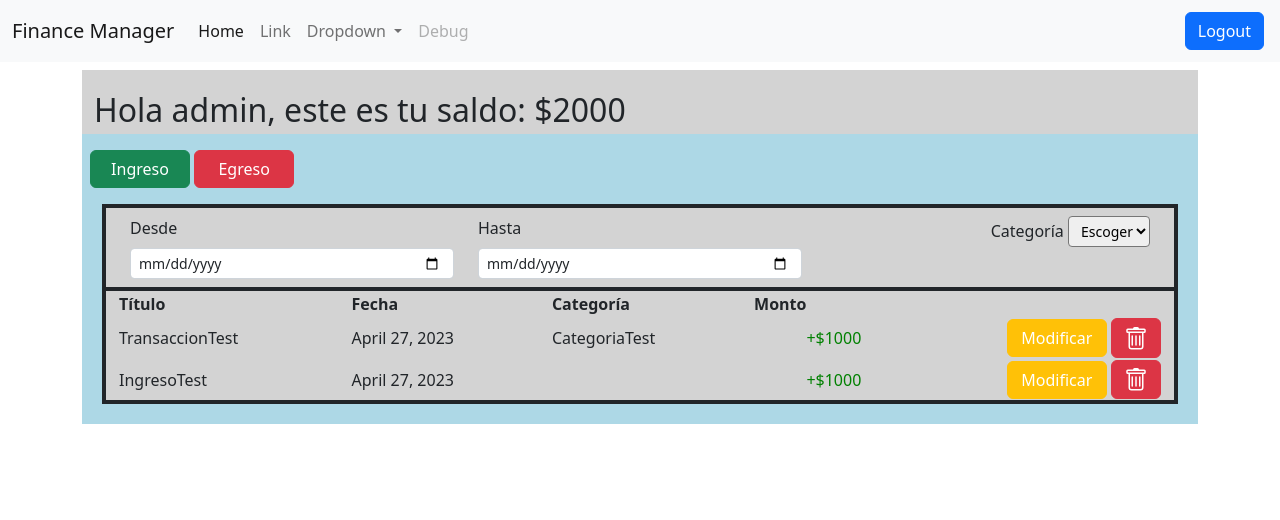
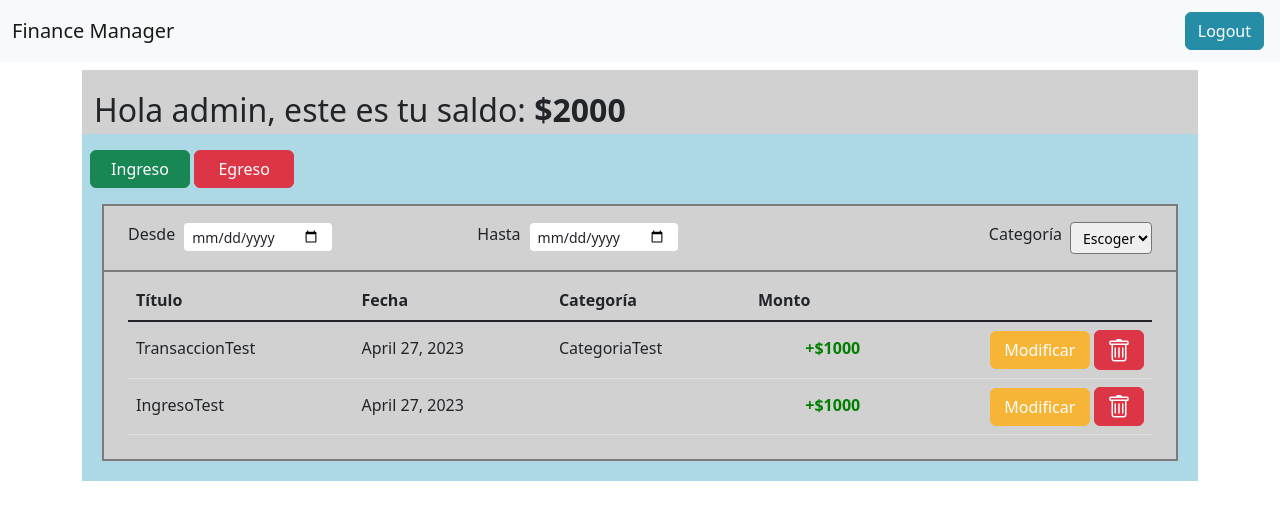
Before and after one commit to DCC-CC4401/2023-1-Grupo-27, a Django app: page /mainApp/ in a window 1280 px wide. Shown: the top 520 px of the page. Run offline with Django 4.2, Linux system fonts and the light colour scheme; a user stored in the database is signed in; data comes from the database, SQL or seed files in the repository.

Commit message:
style: Changes in color, buttons, add table, etc.
This line is only a test.

```diff
--- a/FinanceManager/mainApp/static/styles/main.css
+++ b/FinanceManager/mainApp/static/styles/main.css
@@ -6,3 +6,62 @@
 .customButtonWidth{
     width: 100px !important;
 }
+
+.modificar-btn{
+    background-color: #F7B538 !important;
+    border-color: #F7B538 !important;
+}
+
+.modificar-btn:hover{
+    background-color: #f9c86a !important;
+    border-color: #f9c86a !important;
+}
+
+.btn-primary{
+    background-color: #258EA6 !important;
+    border-color: #258EA6 !important;
+}
+
+.btn-primary:hover{
+    background-color: #4abcd7 !important;
+    border-color: #4abcd7 !important;
+}
+
+.border-dark{
+    margin: auto;
+    border-color: #7c7c7c !important;
+}
+
+.main_background{
+    background-color: #d1d1d1 !important;
+}
+
+.user_saldo{
+    margin: auto; font-size: xx-large;
+}
+
+.main_container2{
+    margin-left: 20px; margin-right: 20px; margin-bottom: 20px;
+}
+
+.red_text{
+    color:red !important;
+}
+
+.green_text{
+    color: green !important;
+}
+
+.white_text{
+    color: white !important;
+}
+
+#desde{
+    width:150px;
+    height: 30px;
+}
+
+#hasta{
+    width:150px;
+    height: 30px;
+}
--- a/FinanceManager/mainApp/templates/index.html
+++ b/FinanceManager/mainApp/templates/index.html
@@ -13,35 +13,13 @@
     <body>
         <nav class="navbar navbar-expand-lg navbar-light bg-light">
             <div class="container-fluid">
-                <a class="navbar-brand" href="{% url 'index' %}">Finance Manager</a>
-
+                <a class="navbar-brand" href="{% url 'index' %}">Finance Manager
+                </a>
                 <button class="navbar-toggler" type="button" data-bs-toggle="collapse" data-bs-target="#navbarSupportedContent" aria-controls="navbarSupportedContent" aria-expanded="false" aria-label="Toggle navigation">
                     <span class="navbar-toggler-icon"></span>
                 </button>
 
-                <div class="collapse navbar-collapse" id="navbarSupportedContent">
-                    <ul class="navbar-nav me-auto mb-2 mb-lg-0">
-                        <li class="nav-item">
-                            <a class="nav-link active" aria-current="page" href="{% url 'index' %}">Home</a>
-                        </li>
-                        <li class="nav-item">
-                            <a class="nav-link" href="#">Link</a>
-                        </li>
-                        <li class="nav-item dropdown">
-                            <a class="nav-link dropdown-toggle" href="#" id="navbarDropdown" role="button" data-bs-toggle="dropdown" aria-expanded="false">
-                            Dropdown
-                        </a>
-                            <ul class="dropdown-menu" aria-labelledby="navbarDropdown">
-                                <li><a class="dropdown-item" href="#">Action</a></li>
-                                <li><a class="dropdown-item" href="#">Another action</a></li>
-                                <li><hr class="dropdown-divider"></li>
-                                <li><a class="dropdown-item" href="#">Something else here</a></li>
-                            </ul>
-                        </li>
-                        <li class="nav-item">
-                            <a class="nav-link disabled" href="#" tabindex="-1" aria-disabled="true">Debug</a>
-                        </li>
-                    </ul>
+                <div class="collapse navbar-collapse justify-content-end" id="navbarSupportedContent">
 
                     <!-- Login buttons -->
 
@@ -68,8 +46,8 @@
         {% if user.is_authenticated %}
         <div class="container my-2" id="box">
             <div class="box">
-                <div class="row pt-3 tex w-100" style="background-color:lightgray; margin: auto; font-size: xx-large;">
-                    <span id="nombreUsuario">Hola {{user}}, este es tu saldo: ${{ saldo }}</span>
+                <div class="row pt-3 tex w-100 main_background user_saldo">
+                    <span id="nombreUsuario">Hola {{user}}, este es tu saldo: <b>${{ saldo }}</b></span>
                     <span id="saldoUsuario"></span>
                 </div>
                 <div class="row p-2 my-2">
@@ -82,18 +60,18 @@
                         </button>
                     </div>
                 </div>
-                <div class="row border border-dark border-2" style="background-color:lightgray; margin-left: 20px; margin-right: 20px; margin-bottom: 20px;">
-                    <div class="row py-2 border border-dark border-2" style="background-color: lightgray; margin: auto;">
-                        <div class="col">
-                            <label for="desde" class="form-label">Desde</label>
+                <div class="row border border-dark border-1 main_background main_container2">
+                    <div class="row py-2 border border-dark border-1 py-3 main_background">
+                        <div class="col d-inline-flex">
+                            <label for="desde" class="form-label pe-2">Desde</label>
                             <input type="date" class="form-control form-select-sm" id="desde">
                         </div>
-                        <div class="col">
-                            <label for="hasta" class="form-label">Hasta</label>
+                        <div class="col d-inline-flex">
+                            <label for="hasta" class="form-label pe-2">Hasta</label>
                             <input type="date" class="form-control form-select-sm" id="hasta">
                         </div>
-                        <div class="col text-end">
-                            <label for="categoriaEscoger" class="form-label">Categoría</label>
+                        <div class="col d-inline-flex justify-content-lg-end">
+                            <label for="categoriaEscoger" class="form-label pe-2">Categoría</label>
                             <select class="form-select-sm" aria-label="categoriaEscoger" id="categoriaEscoger">
                                 <option value="''">Escoger</option>
                                 <option value="CategoriaUno">One</option>
@@ -102,8 +80,9 @@
                             </select>
                         </div>
                     </div>
-                    <div class="row border border-dark border-2" style="background-color: lightgray; margin: auto;">
-                        <table>
+                    <div class="row border border-dark border-1 py-2 main_background">
+                        <div class="table-responsive-md">
+                            <table class="table table-hover align-text-top">
                                 <thead>
                                     <tr>
                                         <th>Título</th>
@@ -112,23 +91,23 @@
                                         <th>Monto</th>
                                     </tr>
                                 </thead>
-                            <tbody>
+                                <tbody class="table-group-divider">
                                     {% for transaccion in transacciones %}
                                     <tr>
                                         <td>{{ transaccion.nombre }}</td>
                                         <td>{{ transaccion.fecha }}</td>
                                         <td>{% if transaccion.categoria != '' %}{{ transaccion.categoria }}{% endif %}</td>
                                         {% if transaccion.tipo == 'Ingreso' %}
-                                    <td class="text-end" style="color:green">+${{ transaccion.monto }}</td>
+                                        <td class="text-end green_text"><b>+${{ transaccion.monto }}</b></td>
                                         {% endif %}
                                         {% if transaccion.tipo == 'Egreso' %}
-                                    <td class="text-end" style="color:red">-${{ transaccion.monto }}</td>
+                                        <td class="text-end red_text"><b>-${{ transaccion.monto }}</b></td>
                                         {% endif %}
                                         <td class = "text-end">
                                         <button type="button" class="btn btn-warning btn-block customButtonWidth modificar-btn"
                                             data-bs-toggle="modal" data-bs-target="#modificar" id="modificar-btn-{{ transaccion.id }}"
                                             data-transaccion-id="{{ transaccion.id }}">
-                                      <span style="color:white">Modificar</span>
+                                            <span class="white_text">Modificar</span>
                                         </button>
                                         <button type="button" class="btn btn-danger eliminar-btn"
                                             data-bs-toggle="modal" data-bs-target="#eliminar" id="eliminar-btn-{{ transaccion.id }}"
@@ -143,6 +122,7 @@
                                     {% endfor %}
                                 </tbody>
                             </table>
+                        </div>
 
                         <script>
                             // Seleccionar todos los botones con clase "modificar-btn"
@@ -364,7 +344,7 @@
                             <div>
                                 <input type="hidden" id="eliminar-id-modal" name="transaccion_id">
                             </div>
-                            <p style="color:red"><b>Advertencia, esta acción no es reversible</b></p>
+                            <p class="red_text"><b>Advertencia, esta acción no es reversible</b></p>
                             <button type="submit" name="eliminar" class="btn btn-danger btn-block customButtonWidth eliminar-btn">Eliminar</button>
                         </form>
                     </div>
```
Lines whose indentation alone changed are shown as unchanged.
